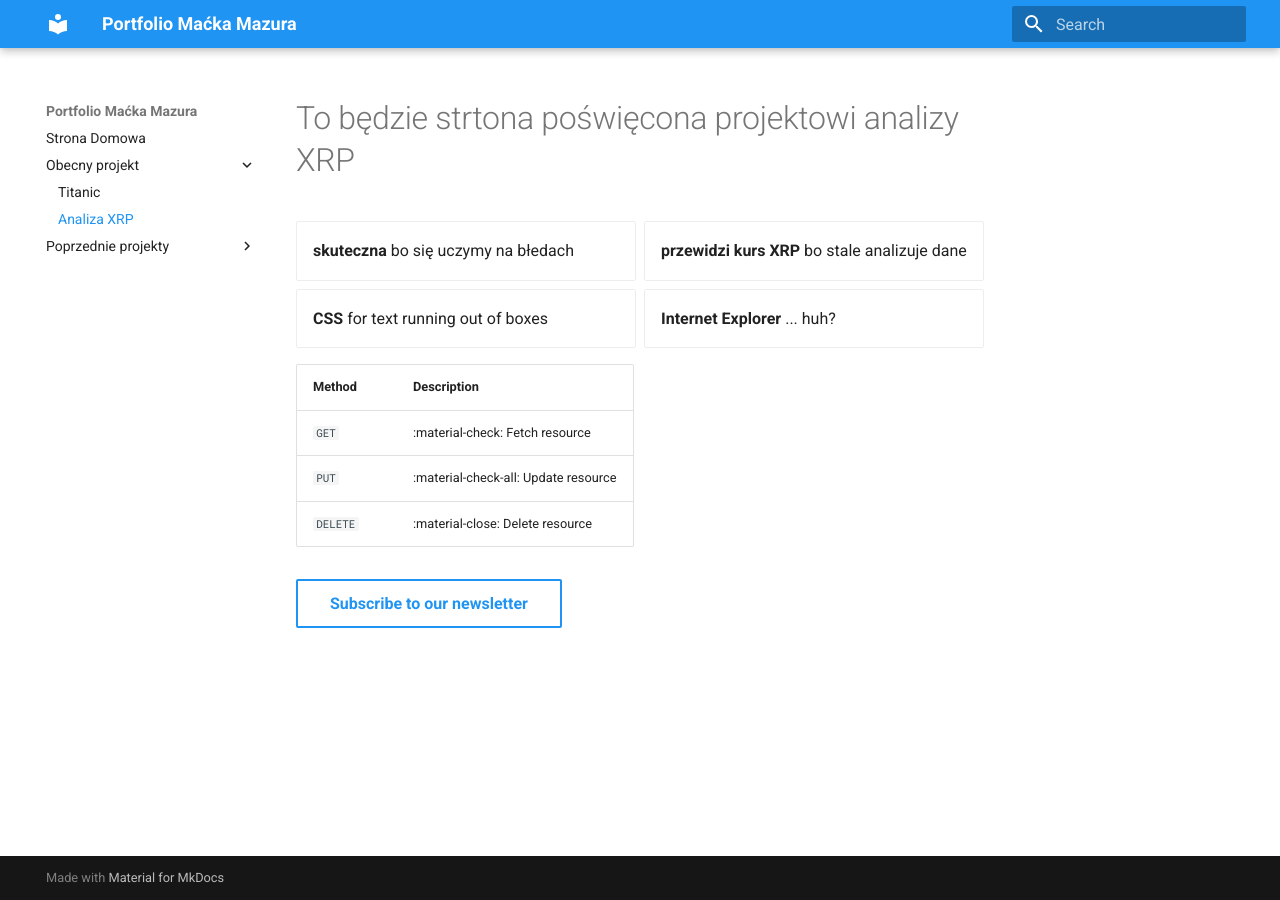
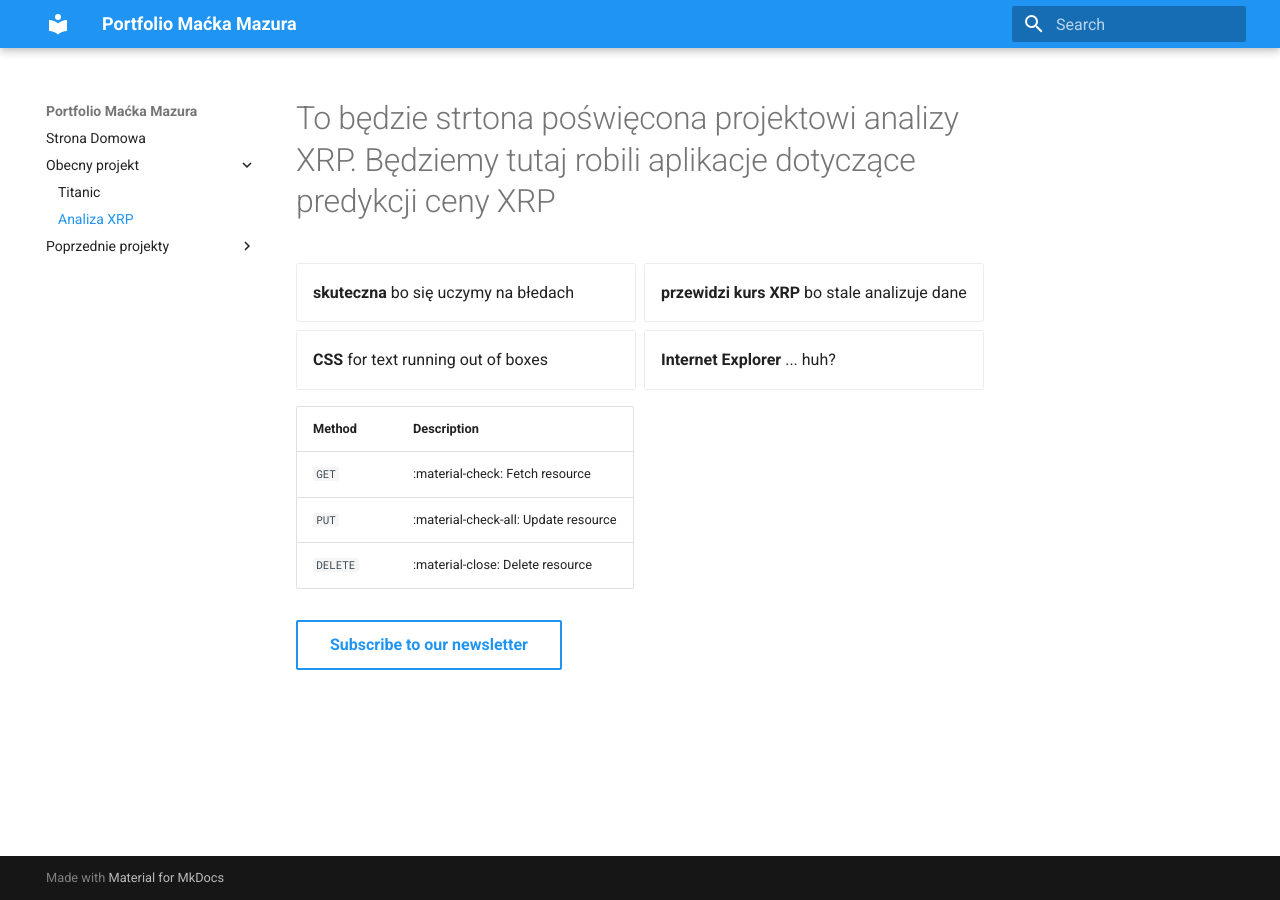
Before and after one commit to Maciekds1981/portfolio, an MkDocs documentation site: the page built from docs/XRP/index.md, in a window 1280 px wide. Built offline with MkDocs 1.6.1 and Material for MkDocs 9.7.7, drawn with Linux system fonts in a browser that asks for light colours.

Commit message:
zmiana plików xrp, ignore

```diff
--- a/docs/XRP/index.md
+++ b/docs/XRP/index.md
@@ -1,5 +1,5 @@
 
-# To będzie strtona poświęcona projektowi analizy XRP
+# To będzie strtona poświęcona projektowi analizy XRP. Będziemy tutaj robili aplikacje dotyczące predykcji ceny XRP
 
 
 <div class="grid cards" markdown>
```
Also changed, not shown: 1 other file.
